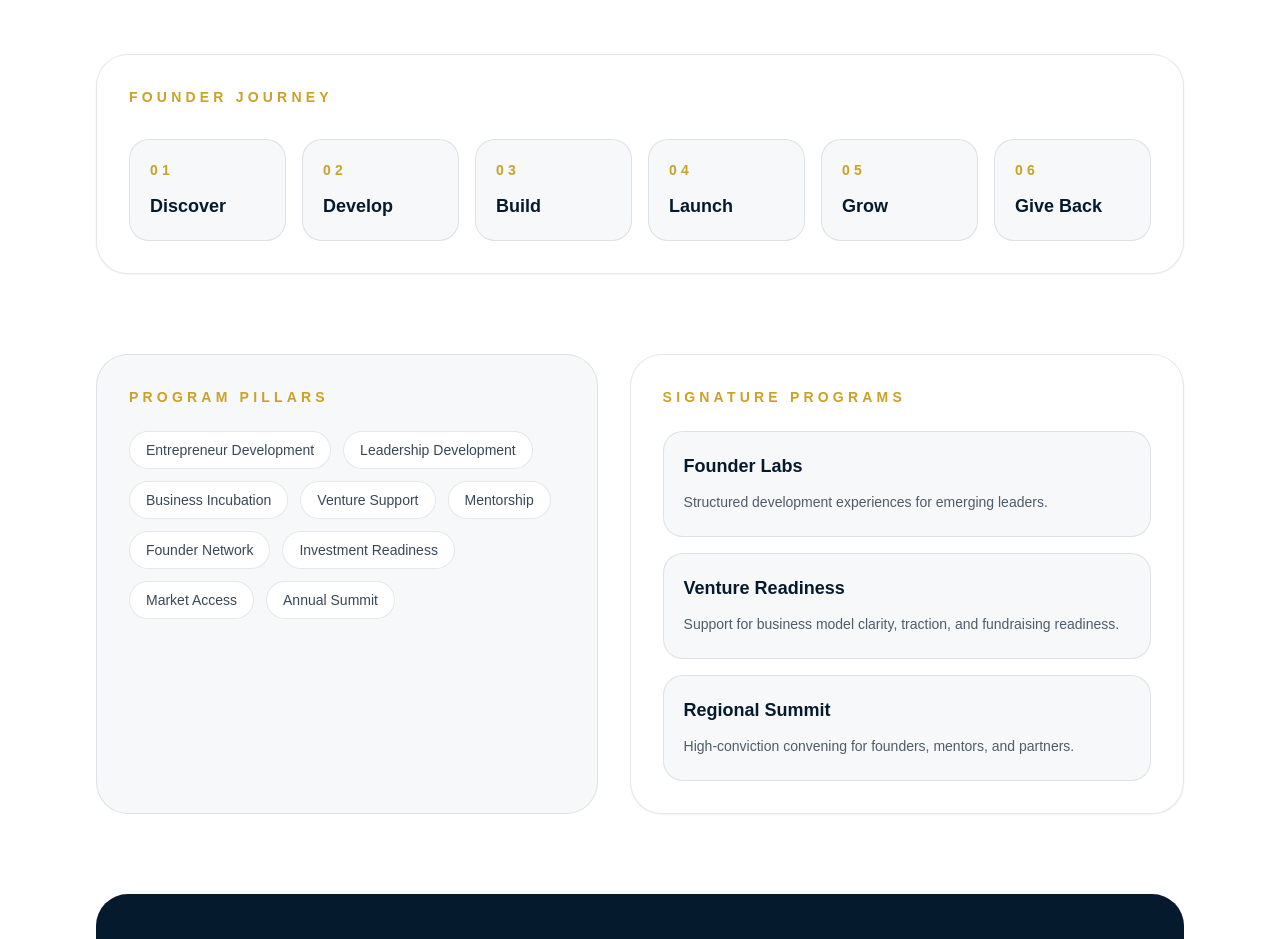
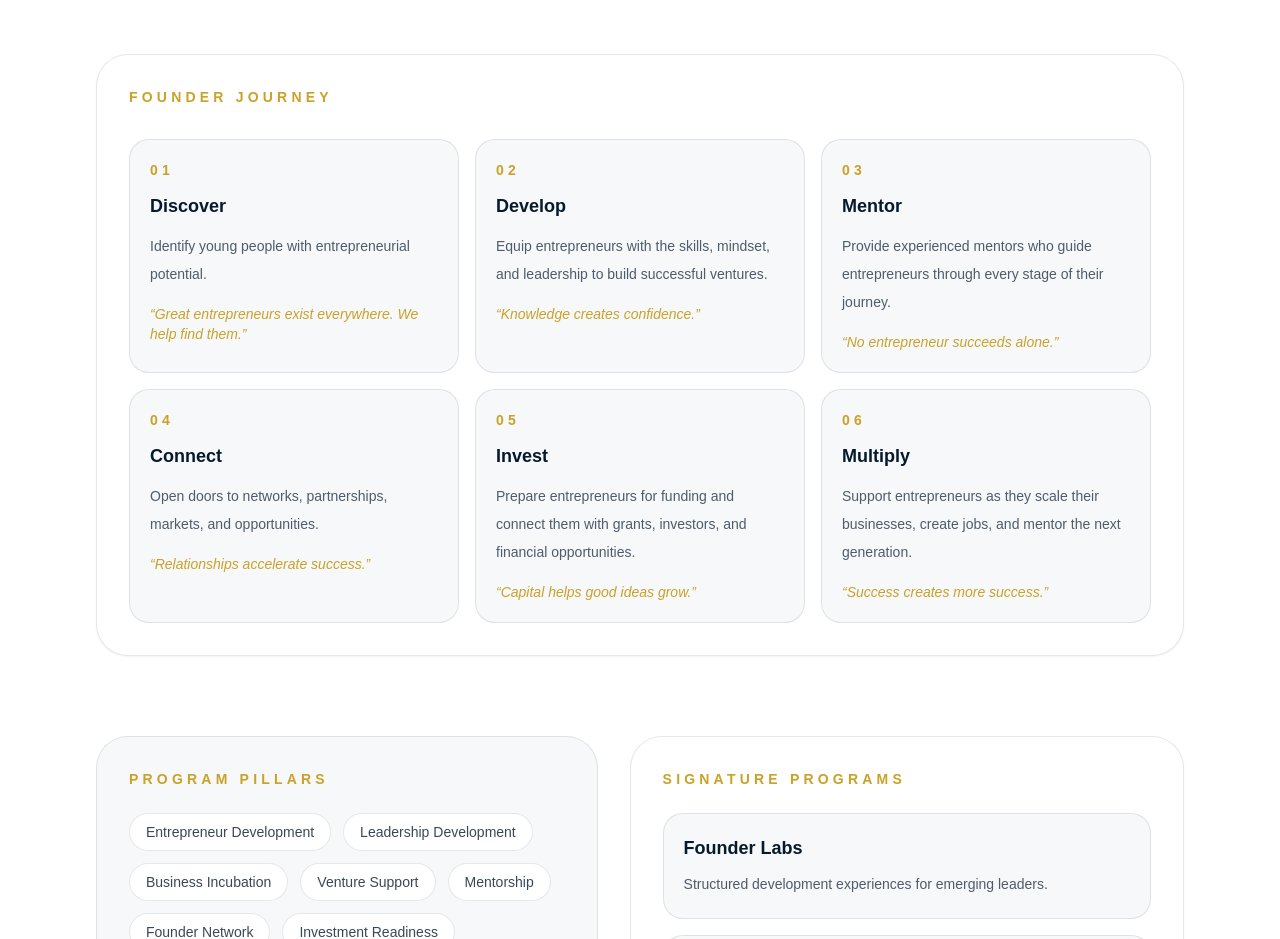
Before and after one commit to gracious232/ggfg-nexus, a Next.js app: page /empower-40k in a window 1280 px wide. Shown: the part 1760-2699 px from the top of the page. Built offline with nearby package versions, Linux system fonts and the light colour scheme.

Commit message:
Update Empower 40K founder journey

```diff
--- a/app/empower-40k/page.tsx
+++ b/app/empower-40k/page.tsx
@@ -16,7 +16,38 @@ const pillars = [
   'Annual Summit',
 ];
 
-const journey = ['Discover', 'Develop', 'Build', 'Launch', 'Grow', 'Give Back'];
+const journey = [
+  {
+    title: 'Discover',
+    description: 'Identify young people with entrepreneurial potential.',
+    quote: 'Great entrepreneurs exist everywhere. We help find them.',
+  },
+  {
+    title: 'Develop',
+    description: 'Equip entrepreneurs with the skills, mindset, and leadership to build successful ventures.',
+    quote: 'Knowledge creates confidence.',
+  },
+  {
+    title: 'Mentor',
+    description: 'Provide experienced mentors who guide entrepreneurs through every stage of their journey.',
+    quote: 'No entrepreneur succeeds alone.',
+  },
+  {
+    title: 'Connect',
+    description: 'Open doors to networks, partnerships, markets, and opportunities.',
+    quote: 'Relationships accelerate success.',
+  },
+  {
+    title: 'Invest',
+    description: 'Prepare entrepreneurs for funding and connect them with grants, investors, and financial opportunities.',
+    quote: 'Capital helps good ideas grow.',
+  },
+  {
+    title: 'Multiply',
+    description: 'Support entrepreneurs as they scale their businesses, create jobs, and mentor the next generation.',
+    quote: 'Success creates more success.',
+  },
+];
 
 const timeline = [
   { year: '2026–2030', title: 'Founding and regional activation', text: 'Establish regional convening, founder selection, and high-impact pilot programs.' },
@@ -66,11 +97,13 @@ export default function EmpowerPage() {
       <section className="mx-auto max-w-6xl px-6 pb-20 lg:px-8">
         <div className="rounded-[2rem] border border-navy/10 bg-white p-8 shadow-sm">
           <p className="text-sm font-semibold uppercase tracking-[0.3em] text-gold">Founder Journey</p>
-          <div className="mt-8 grid gap-4 md:grid-cols-2 xl:grid-cols-6">
+          <div className="mt-8 grid gap-4 md:grid-cols-2 xl:grid-cols-3">
             {journey.map((step, index) => (
-              <div key={step} className="rounded-[1.25rem] border border-navy/10 bg-[#F7F8FA] p-5">
+              <div key={step.title} className="rounded-[1.25rem] border border-navy/10 bg-[#F7F8FA] p-5">
                 <p className="text-sm font-semibold uppercase tracking-[0.3em] text-gold">0{index + 1}</p>
-                <h3 className="mt-3 text-lg font-semibold text-navy">{step}</h3>
+                <h3 className="mt-3 text-lg font-semibold text-navy">{step.title}</h3>
+                <p className="mt-3 text-sm leading-7 text-navy/70">{step.description}</p>
+                <p className="mt-4 text-sm font-medium italic text-gold">“{step.quote}”</p>
               </div>
             ))}
           </div>
```
